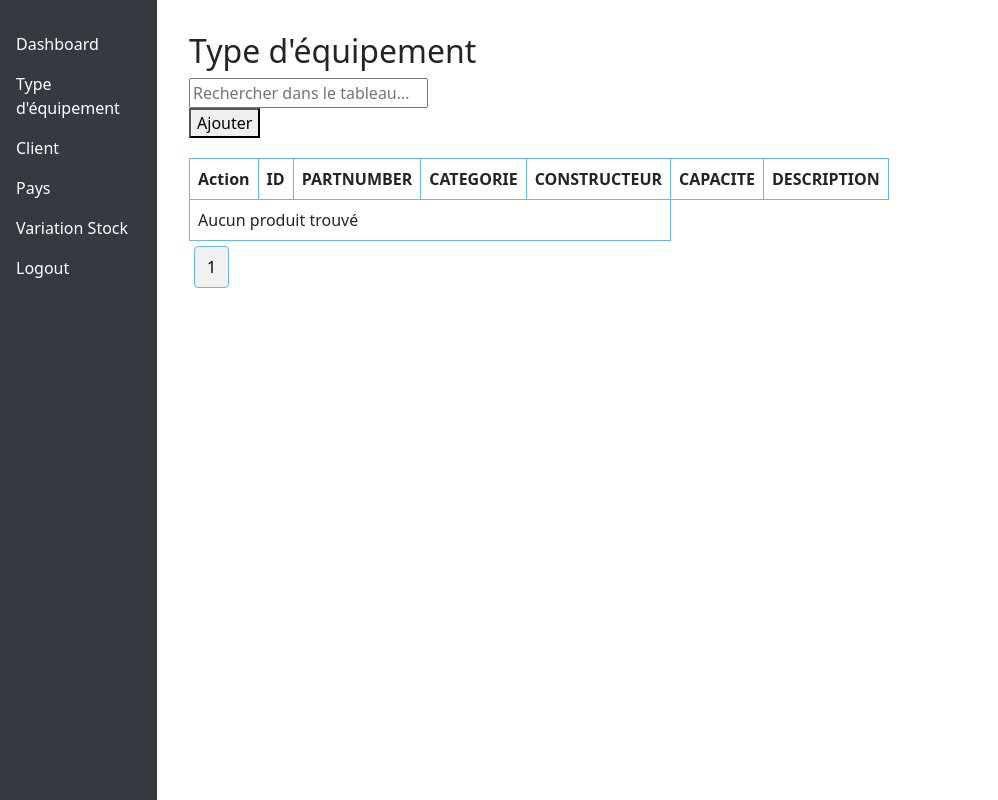
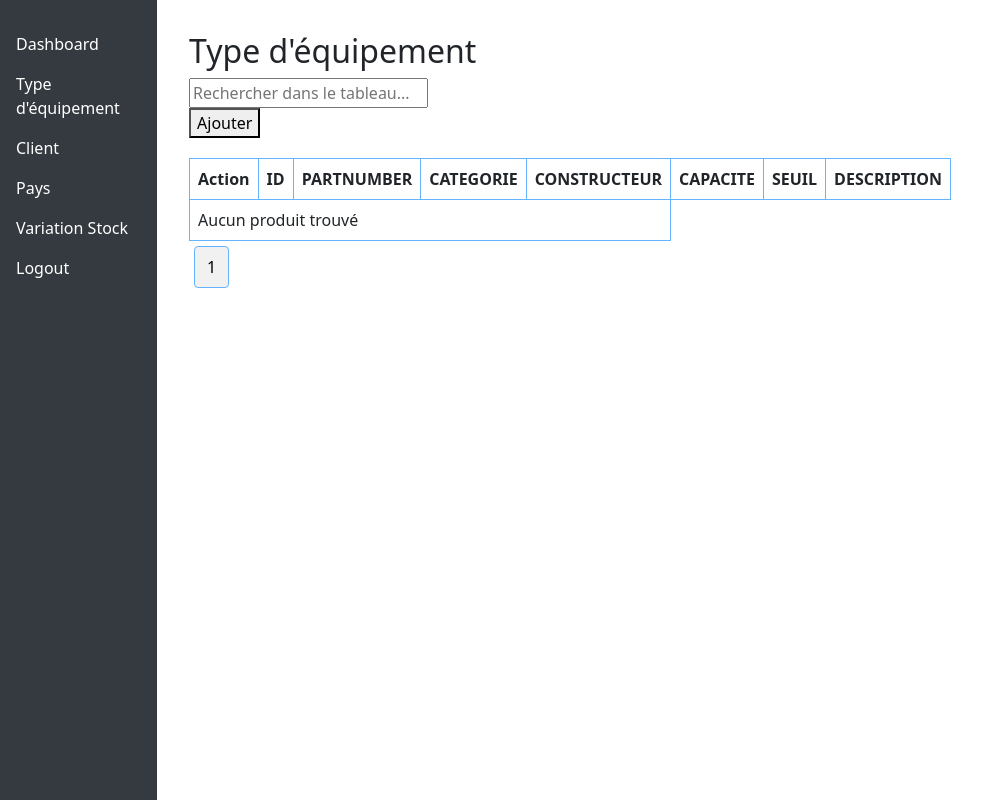
Before and after one commit to kevinkouame/GestionDeStock, a Django app: template Stock/templates/stock/typeequipement.html in a window 1280 px wide. Shown: the whole page, without its empty margins (0-998 px from the left). Run offline with Django 5.2, Linux system fonts and the light colour scheme; the template is opened without the code that fills it, so the values that code supplies are empty.

Commit message:
Fin modification

```diff
--- a/Stock/forms.py
+++ b/Stock/forms.py
@@ -6,7 +6,7 @@ class ProduitForm(forms.Form):
     serial_number = forms.CharField(max_length=250, label="Serial Number", widget=forms.TextInput(attrs={'id': 'SERIAL_NUMBER'}))
     #type_equipement = forms.CharField(max_length=250, label="Type Equipement", widget=forms.TextInput(attrs={'id': 'TYPE_EQUIPEMENT'}))
     type_equipement1 = forms.ChoiceField(choices=[], label="Type Equipement", widget=forms.Select(attrs={'id': 'TYPE_EQUIPEMENT_ID'}))
-    seuil_alerte = forms.IntegerField(label="Seuil d'alerte", min_value=0, widget=forms.NumberInput(attrs={'id': 'SEUIL_ALERTE'}))
+    #seuil_alerte = forms.IntegerField(label="Seuil d'alerte", min_value=0, widget=forms.NumberInput(attrs={'id': 'SEUIL_ALERTE'}))
     #id_emplacement = forms.IntegerField(label="ID Emplacement")
     # Liste déroulante pour les emplacements
     id_emplacement = forms.ChoiceField(choices=[], label="Emplacement", widget=forms.Select(attrs={'id': 'ID_EMPLACEMENT'}))  # Les choix seront remplis dans la vue
@@ -56,7 +56,7 @@ class ProduitForm(forms.Form):
             cursor.execute("{CALL [dbo].[LISTE_TYPE_EQUIPEMENT]}")
             listtypeequiment = cursor.fetchall()  # Récupère les résultats sous forme de liste de tuples
 
-        partnumber_choices = [(part[0], f"{part[1], part[2], part[3], part[3]}") for part in listtypeequiment]
+        partnumber_choices = [(part[0], f"{part[1], part[2], part[3], part[4], part[6]}") for part in listtypeequiment]
 
         return partnumber_choices
 
--- a/Stock/templates/stock/typeequipement.html
+++ b/Stock/templates/stock/typeequipement.html
@@ -176,6 +176,7 @@
                 <th>CATEGORIE</th>
                 <th>CONSTRUCTEUR</th>
                 <th>CAPACITE</th>
+                <th>SEUIL</th>
                 <th>DESCRIPTION</th>
             </tr>
         </thead>
@@ -193,6 +194,7 @@
                 <td>{{ equipement.2 }}</td>
                 <td>{{ equipement.3 }}</td>
                 <td>{{ equipement.4 }}</td>
+                <td>{{ equipement.6 }}</td>
                 <td>{{ equipement.5 }}</td>
             </tr>
             {% empty %}
@@ -234,6 +236,10 @@
                 <tr>
                     <th>Capacité :<span class="required">*</span></th>
                     <th><input type="text" name="capacite" placeholder="Entrez la capacité"></th>
+                </tr>
+                <tr>
+                    <th>Seuil :<span class="required">*</span></th>
+                    <th><input name="seuil" placeholder="Entrez le seuil"></input></th>
                 </tr>
                 <tr>
                     <th>Description :</th>
@@ -477,6 +483,7 @@
         document.querySelector('input[name="categorie"]').value = "";
         document.querySelector('input[name="constructeur"]').value = "";
         document.querySelector('input[name="capacite"]').value = "";
+        document.querySelector('input[name="seuil"]').value = "";
         document.querySelector('textarea[name="description"]').value = "";
     }
 
@@ -528,11 +535,12 @@
         var partnumber = document.querySelector('input[name="partnumber"]').value;
         var categorie = document.querySelector('input[name="categorie"]').value;
         var constructeur = document.querySelector('input[name="constructeur"]').value;
+        var seuil = document.querySelector('input[name="seuil"]').value;
         var capacite = document.querySelector('input[name="capacite"]').value;
         var description = document.querySelector('textarea[name="description"]').value;
 
         // Vérifie que tous les champs sont remplis
-        if (categorie === "" || constructeur === "" || capacite === "" || partnumber === "") {
+        if (categorie === "" || constructeur === "" || capacite === "" || partnumber === "" || seuil === "") {
             alert("Tous les champs marqués comme obligatoires doivent être complétés.");
             return false; // Empêche l'envoi du formulaire
         }
@@ -597,6 +605,7 @@
                 constructeur: document.querySelector('input[name="constructeur"]').value,
                 capacite: document.querySelector('input[name="capacite"]').value,
                 description: document.querySelector('textarea[name="description"]').value,
+                seuil: document.querySelector('input[name="seuil"]').value,
             };
 
             fetch('/savetypeequipement/', {
@@ -641,7 +650,8 @@
             const categorie = row.cells[3].textContent;
             const constructeur = row.cells[4].textContent;
             const capacite = row.cells[5].textContent;
-            const description = row.cells[6].textContent;
+            const description = row.cells[7].textContent;
+            const seuil = row.cells[6].textContent;
 
             // Remplir les champs du formulaire avec les données extraites
             document.querySelector('label[name="label_confirmation"]').innerText = "Voulez-vous confirmer la modification ?";
@@ -656,6 +666,7 @@
             document.querySelector('input[name="categorie"]').value = categorie;
             document.querySelector('input[name="constructeur"]').value = constructeur;
             document.querySelector('input[name="capacite"]').value = capacite;
+            document.querySelector('input[name="seuil"]').value = seuil;
             document.querySelector('textarea[name="description"]').value = description;
 
             // Afficher le modal
--- a/Stock/views_typeequipement.py
+++ b/Stock/views_typeequipement.py
@@ -28,11 +28,12 @@ def savetypeequipement(request): # Utiliser pour la creation et la modification
             categorie = data.get('categorie').strip()
             constructeur = data.get('constructeur').strip()
             capacite = data.get('capacite').strip()
+            seuil = data.get('seuil').strip()
             description = data.get('description').strip()
 
             with connection.cursor() as cursor:
                 cursor.execute(
-                     "{cALL [dbo].[PS_TYPE_EQUIPEMENT] (%s, %s, %s, %s, %s, %s)}",
+                     "{cALL [dbo].[PS_TYPE_EQUIPEMENT] (%s, %s, %s, %s, %s, %s, %s)}",
                         [
                             categorie,
                             constructeur,
@@ -40,6 +41,7 @@ def savetypeequipement(request): # Utiliser pour la creation et la modification
                             description,
                             id,
                             partnumber,
+                            str(seuil),
                         ]
                     )
                 result = cursor.fetchone()  # ou cursor.fetchall() selon le cas
```
Also changed, not shown: Stock/templates/stock/inserer_produit.html (+9 -7 lines), Stock/views_produit.py (+6 -7 lines).
